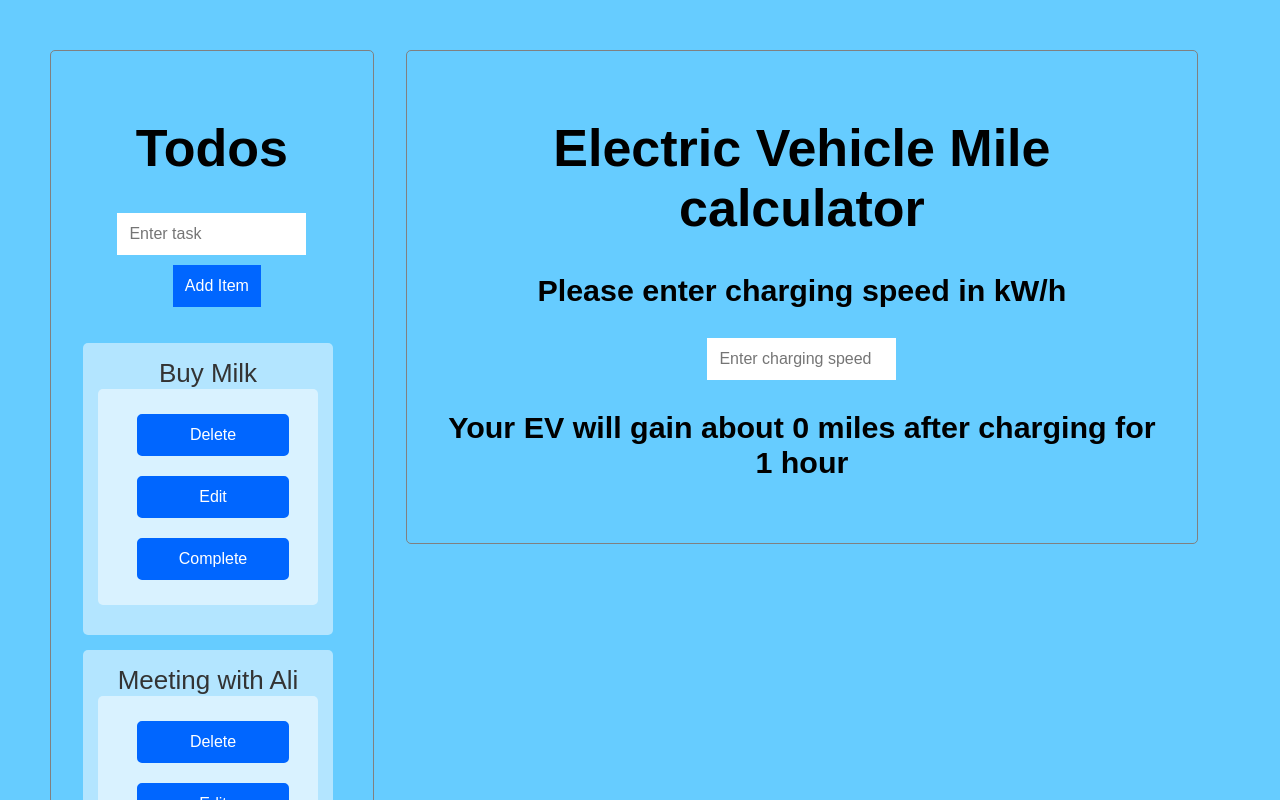
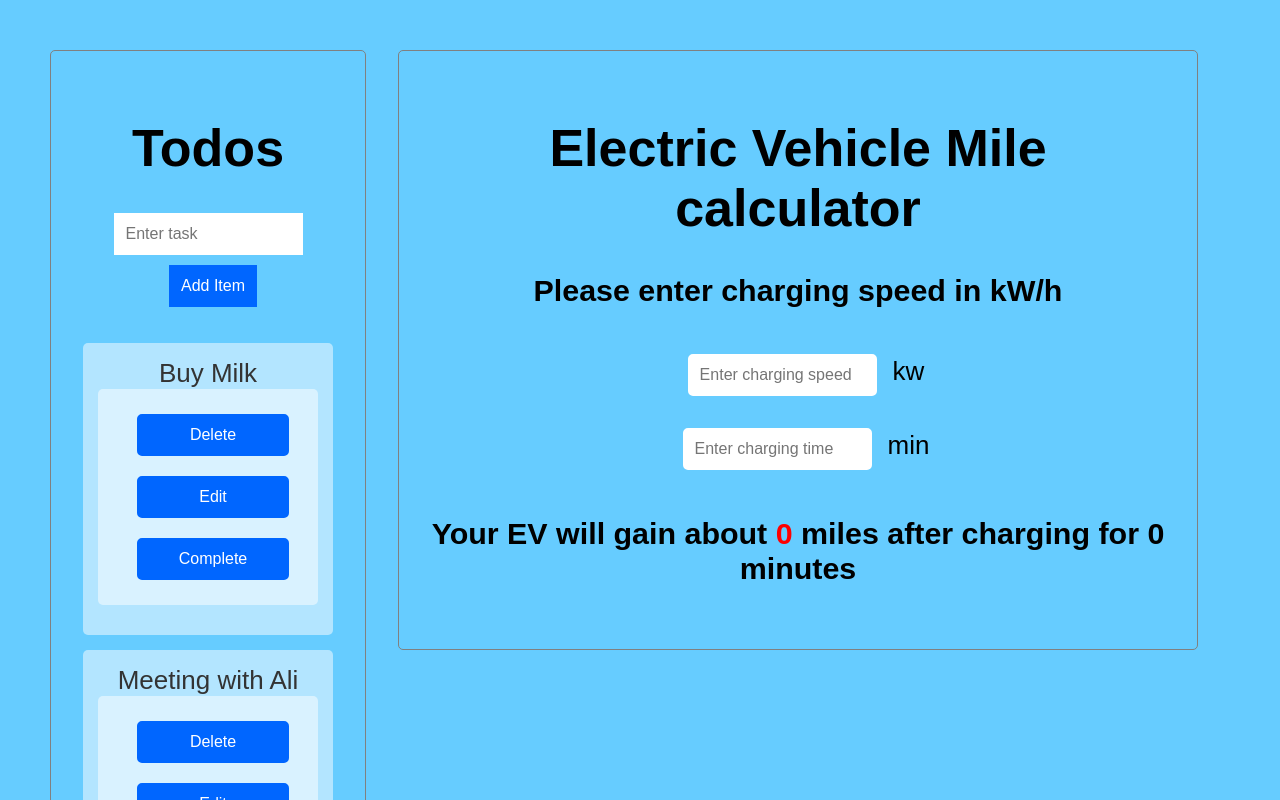
Before and after one commit to Austin25309w/todo_react_2020, a React (Create React App) app: page / in a window 1280 px wide. Shown: the top 800 px of the page. Built offline with nearby package versions, Linux system fonts and the light colour scheme.

Commit message:
Electric Vehicle Mile calculator is now working

```diff
--- a/src/App.css
+++ b/src/App.css
@@ -114,8 +114,15 @@
 }
 
 .ev_component input {
+
+  margin: 1rem;
   padding: 10px;
   font-size: 16px;
   border: 2px solid #FFF;
+  border-radius: 5px;
   width: 165px;
 }
+
+.ev_component .mile {
+  color: red;
+}
--- a/src/components/EvMile/EvMile.js
+++ b/src/components/EvMile/EvMile.js
@@ -11,42 +11,46 @@ class EvMile extends React.Component {
     constructor(props){
         super(props);
         this.state = {
-            input: 0
+            input: 0,
+            time: 0
         }
     }
 
-    componentWillUpdate
+    handleChange = (e) => {
+        this.setState({ [e.target.name]: e.target.value});
+    }
 
 
-    handleChange = (e) => {
-        this.setState({ input: e.target.value });
-
-    }
-
     milageCalculation = () => {
-        let milage = this.state.input * 3.3
+        console.log('input',this.state.input, 'time', this.state.time)
+        let milage = (this.state.input * (this.state.time /60)) * 3.3;
         return milage;
     }
 
-    // handleSubmit = (e) => {
-    //     e.preventDefault()
-
-    // }
-
-
+    handleSubmit = (e) => {
+        e.preventDefault()
+    }
 
 render(){
     // const mile = this.state.input;
     return < div className="ev_component">
             <h1>Electric Vehicle Mile calculator</h1>
             <h3>Please enter charging speed in kW/h</h3>
-            <form onSubmit= {this.handleSubmit} >
+            <form >
                 <input placeholder="Enter charging speed"
-                onChange={this.handleChange}
-                className= "item"/>
+                    name = "input"
+                    // type = "text"
+                    onChange={this.handleChange}
+                    className= "item"/><span>kw</span>
+                    <br/>
+                <input placeholder="Enter charging time"
+                    // type = "text"
+                    name = "time"
+                    onChange={this.handleChange}
+                    className= "item"/><span>min</span>
                 {/* <input className ="btn-add-item" type="submit" value="Submit"/> */}
                 <div>
-                    <h3>Your EV will gain about {parseInt(this.milageCalculation(this.state.input))} miles after charging for 1 hour</h3>
+                    <h3>Your EV will gain about <span className="mile">{  parseInt(this.milageCalculation(this.state.input)) }</span> miles after charging for {this.state.time} minutes</h3>
                 </div>
             </form>
 
```
